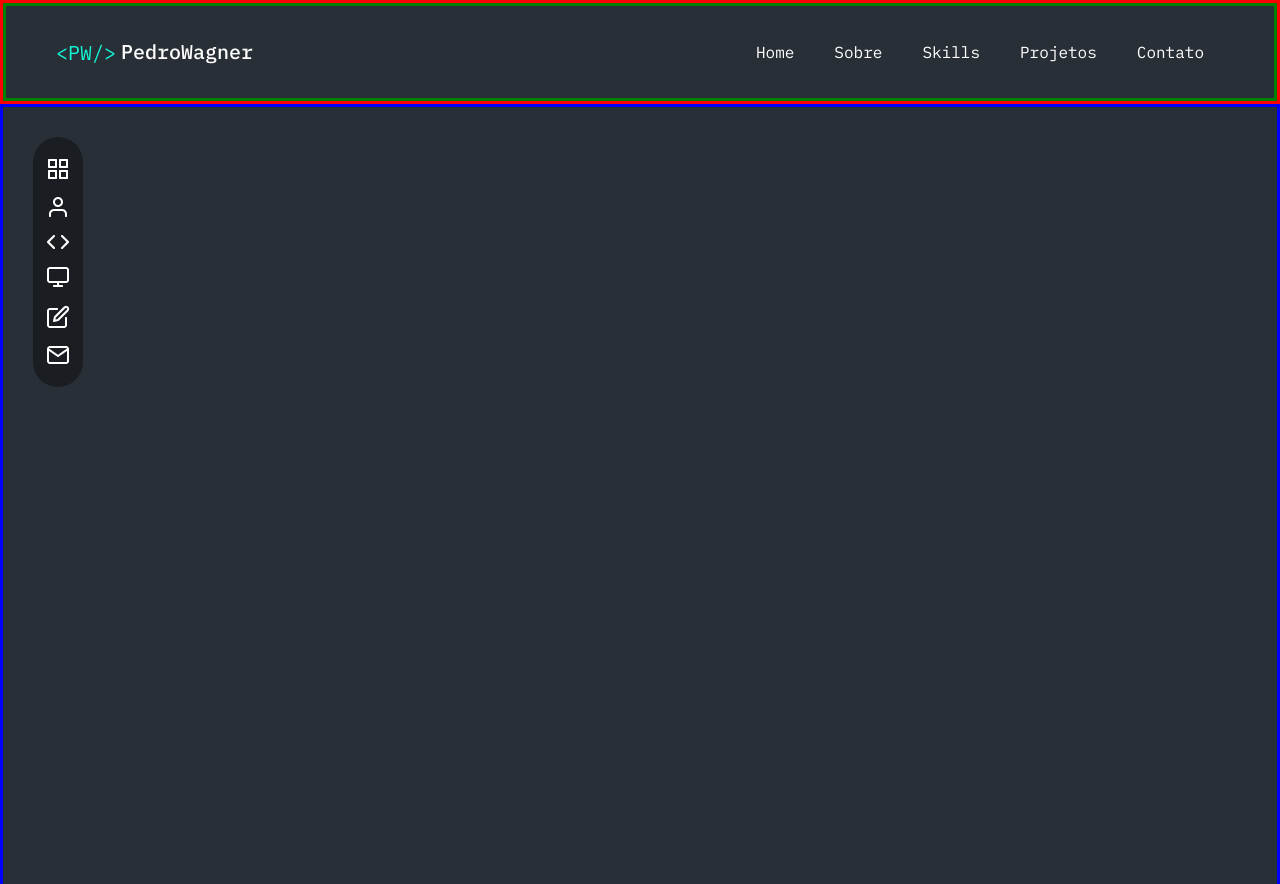
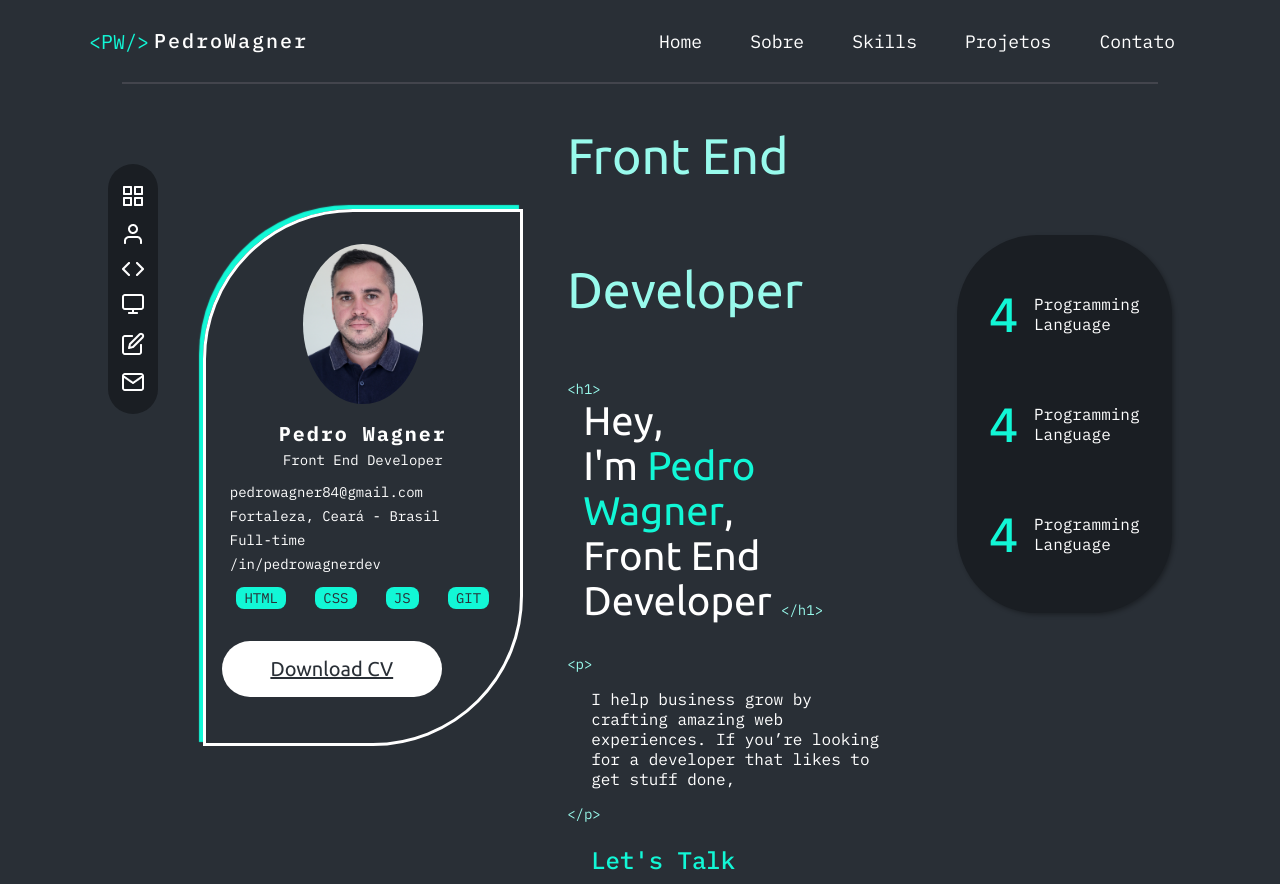
Before and after one commit to pedrowfilho/portfolio, a plain HTML site: page index.html in a window 1280 px wide. Shown: the top 884 px of the page. Drawn offline with Linux system fonts and the light colour scheme.

Commit message:
:sparkles: feat: section home

```diff
--- a/index.html
+++ b/index.html
@@ -17,14 +17,13 @@
     />
   </head>
   <body>
+
     <header class="header">
-      <div class="header-container">
-        <div class="logo">
+      <div class="header-logo">
         <span class="sinal">&lt;PW/&gt;</span
         ><a href="#"><h1>PedroWagner</h1></a>
       </div>
-
-        <nav class="menu">
+      <nav>
         <input type="checkbox" id="menu-harburguer" />
 
         <label for="menu-harburguer">
@@ -33,7 +32,7 @@
           </div>
         </label>
 
-          <ul>
+        <ul class="header-menu">
           <li><a href="#home">Home</a></li>
           <li><a href="#about">Sobre</a></li>
           <li><a href="#skills">Skills</a></li>
@@ -41,12 +40,13 @@
           <li><a href="#contact">Contato</a></li>
         </ul>
       </nav>
-      </div>
     </header>
 
+    <hr class="line">
+
     <section class="home" id="home">
-      <nav class="side-menu">
-        <ul>
+      <nav class="nav-side-menu">
+        <ul class="side-menu">
           <li>
             <a href="#"
               ><img src="./src/images/default.png" alt="icon default"
@@ -79,6 +79,68 @@
           </li>
         </ul>
       </nav>
+
+      <div class="card-profile">
+        <img src="./src/images/profile-photo-pedro.jpg" alt="" />
+        <h2>Pedro Wagner</h2>
+        <p>Front End Developer</p>
+        <div class="card-contact">
+          <p>pedrowagner84@gmail.com</p>
+          <p>Fortaleza, Ceará - Brasil</p>
+          <p>Full-time</p>
+          <p>/in/pedrowagnerdev</p>
+        </div>
+
+        <div class="buttons">
+          <span class="button-icon">html</span>
+          <span class="button-icon">css</span>
+          <span class="button-icon">JS</span>
+          <span class="button-icon">git</span>
+        </div>
+
+        <a href="#" class="btn-download">Download CV</a>
+      </div>
+
+      <div class="info">
+        <h1>Front End Developer</h1>
+
+        <span class="tag">&lt;h1&gt;</span>
+        <p>
+          Hey,<br />
+          I'm <span class="tag-text">Pedro Wagner</span>,
+        </p>
+        <p>Front End Developer <span class="tag">&lt;/h1&gt;</span></p>
+        <span class="tag-p">&lt;p&gt;</span>
+        <p class="text">
+          I help business grow by crafting amazing web experiences. If you’re
+          looking for a developer that likes to get stuff done,
+        </p>
+        <span class="tag">&lt;/p&gt;</span>
+        <span class="lets-talk"> Let's Talk </span>
+      </div>
+
+      <nav class="nav-features">
+        <ul class="card-features">
+          <li>
+            <div class="tag-features">
+              <span class="number">4</span>
+              <p class="text">Programming <br> Language</p>
+            </div>
+          </li>
+          <li>
+            <div class="tag-features">
+              <span class="number">4</span>
+              <p class="text">Programming <br> Language</p>
+            </div>
+          </li>
+          <li>
+            <div class="tag-features">
+              <span class="number">4</span>
+              <p class="text">Programming <br> Language</p>
+            </div>
+          </li>
+        </ul>
+      </nav>
     </section>
 
     <section class="about" id="about">Sobre</section>
--- a/src/css/menu.css
+++ b/src/css/menu.css
@@ -1,31 +1,33 @@
-.header .menu ul {
+.header-menu {
   display: flex;
-  /* gap: 20px; */
+  justify-content: space-between;
+  align-items: center;
+  gap: 16px;
+  margin-right: 25px;
 }
 
-.header .menu ul li a {
-  font-size: 1.6rem;
-  font-weight: 400;
+.header-menu li a {
+  font-size: 1.8rem;
   color: var(--white);
-  padding: 8px 20px;
+  padding: 8px 16px;
   transition: 0.3s;
   border-radius: 50px;
 }
 
-.header .menu ul li a:hover {
+.header-menu li a:hover {
   background-color: var(--brand1);
 }
 
 /* ------------------ RESPONSIVO ----------------- */
 
-.menu .menu2 {
+.header .menu2 {
   display: none;
   width: 60px;
   height: 60px;
   align-self: flex-end;
 }
 
-.header-container .menu label {
+.header label {
   display: flex;
   flex-direction: column;
 }
@@ -60,52 +62,55 @@
   bottom: -10px;
 }
 
-.menu input {
+.header input {
   display: none;
 }
 
-.menu input:checked ~ label .hamburguer {
+.header input:checked ~ label .hamburguer {
   transform: rotate(45deg);
 }
 
-.menu input:checked ~ label .hamburguer:before {
+.header input:checked ~ label .hamburguer:before {
   transform: rotate(90deg);
   top: 0;
 }
 
-.menu input:checked ~ label .hamburguer:after {
+.header input:checked ~ label .hamburguer:after {
   transform: rotate(90deg);
   bottom: 0;
 }
 
 @media (max-width: 900px) {
-  .menu .menu2 {
+  .header .menu2 {
     display: block;
   }
 
-  .header .menu ul {
+  .header-menu {
     display: none;
   }
 
-  .menu input:checked ~ ul {
+  .header input:checked ~ .header-menu {
     display: block;
   }
 
-  .header-container .menu {
+  .header .header-menu {
     position: absolute;
-    top: 20px;
-    right: 30px;
+    top: 80px;
+    right: 50px;
     z-index: 1; /* posiciona o menu por cima de tudo que tem na página */
   }
 
-  .header-container .menu ul {
-    width: 200px;
-    /* padding: 20px; */
+  .header .header-menu {
+    width: 160px;
+    padding: 10px;
+    background-color: var(--white);
+    border-radius: 20px;
   }
-ag
-  .header-container .menu ul a {
+
+  .header .header-menu li a {
     text-align: center;
-    padding: 20px;
+    padding: 10px;
     display: block;
+    color: var(--bgcolor1);
   }
 }
--- a/src/css/reset.css
+++ b/src/css/reset.css
@@ -9,10 +9,6 @@ html {
   scroll-behavior: smooth;
 }
 
-body {
-  max-width: 1440px;
-}
-
 a {
   text-decoration: none;
 }
--- a/src/css/style.css
+++ b/src/css/style.css
@@ -1,87 +1,263 @@
 body {
-  margin: 0 auto;
   display: flex;
   flex-direction: column;
-  justify-content: center;
-  /* align-items: center; */
-  /* height: 100vh; */
+  width: 90%;
+  margin: 0 auto;
+  background-color: var(--bgcolor1);
+  color: var(--white);
 }
 
 /* ------------------ HEADER ----------------- */
 
-.header{
-  border: 3px solid red;
-  background-color: var(--bgcolor1);
+.header {
+  display: flex;
+  justify-content: space-between;
+  align-items: center;
+  padding: 20px 0;
+  font-family: var(--font-ibm-plex-mono);
 }
 
-.header .header-container {
-  border: 3px solid green;
-  display: flex;
-  padding: 25px 50px;
-  justify-content: space-between;
-  align-items: center;
-  min-height: 75px; /* para não ficar estranho no mobile */
-  font-family: var(--font-ibm-plex-mono);
-  color: var(--white);
-  /* border-bottom: 1px solid var(--grey); */
-}
-
-.header .logo {
+.header-logo {
   display: flex;
   align-items: center;
   gap: 5px;
+  margin-left: 25px;
 }
 
-.header .logo h1 {
+.header-logo h1 {
+  font-size: 2rem;
   font-weight: 500;
   line-height: 42px;
-  transition: 0.3s;
+  letter-spacing: 2px;
+  color: var(--white);
 }
 
-.header .logo a:hover h1{
+.header-logo .sinal {
   color: var(--brand1);
-}
-
-.header .logo h1,
-.header .logo .sinal {
   font-size: 2rem;
 }
 
-
-.header .logo .sinal {
-  color: var(--brand1);
-}
-
-.header .logo a {
-  color: var(--white);
+.line {
+  width: 90%;
+  border: 1px solid #43454D;
+  align-self: center;
 }
 
 /* ------------------ HOME ----------------- */
 
 .home {
-  border: 3px solid blue;
+  display: flex;
+  justify-content: space-evenly;
+  align-items: flex-start;
   background-color: var(--bgcolor1);
   height: 100vh;
 }
 
-.home .side-menu {
+.nav-side-menu {
+  display: flex;
+  align-items: flex-start;
+  align-self: flex-start;
+  margin-top: 80px;
+}
+
+.side-menu {
   background-color: var(--bgcolor2);
   width: 48px;
   height: 250px;
   display: flex;
+  flex-direction: column;
   justify-content: center;
   align-items: center;
   padding: 8px 25px;
-  margin: 30px 0 0 30px;
   border-radius: 40px;
+  gap: 16px;
 }
 
-.home .side-menu ul {
+.info {
   display: flex;
   flex-direction: column;
+  align-items: flex-start;
+  max-width: 30%;
+  align-self: center;
+  font-family: var(--font-ubuntu);
+}
+
+.info h1 {
+  color: var(--brand2, #98faec);
+  font-family: var(--font-ubuntu);
+  font-size: 5rem;
+  font-weight: 400;
+  line-height: 134px;
+  margin-bottom: 24px;
+}
+
+.info .tag {
+  color: var(--brand2, #98faec);
+  font-family: var(--font-ibm-plex-mono);
+  font-size: 1.4rem;
+  font-weight: 400;
+  line-height: 18px;
+  text-transform: lowercase;
+}
+
+.info .tag-text {
+  color: var(--brand1, #12f7d6);
+  font-family: Ubuntu;
+  font-size: 4rem;
+  font-weight: 400;
+}
+
+.info p {
+  color: var(--white, #fff);
+  font-family: var(--font-ubuntu);
+  font-size: 4rem;
+  font-style: normal;
+  font-weight: 400;
+  line-height: 45px;
+  padding: 0 16px;
+}
+
+.info .tag-p {
+  color: var(--brand2, #98faec);
+  font-family: var(--font-ibm-plex-mono);
+  font-size: 1.4rem;
+  font-weight: 400;
+  line-height: 18px;
+  margin-top: 32px;
+}
+
+.info .text {
+  color: var(--white, #fff);
+  font-family: var(--font-ibm-plex-mono);
+  font-size: 1.6rem;
+  font-style: normal;
+  line-height: 20px;
+  padding: 0 24px;
+  margin: 16px 0;
+}
+
+.info .lets-talk {
+  color: var(--brand1, #12f7d6);
+  font-family: var(--font-ibm-plex-mono);
+  font-size: 2.4rem;
+  font-style: normal;
+  font-weight: 500;
+  line-height: 42px;
+  text-transform: capitalize;
+  padding: 0 24px;
+  margin-top: 16px;
+}
+
+.card-profile {
+  border: 3px solid var(--white);
+  box-shadow: -4px -4px 1px var(--brand1);
+  display: inline-flex;
+  width: 320px;
+  height: auto;
+  flex-direction: column;
+  justify-content: flex-start;
+  align-self: flex-end;
+  text-align: center;
+  margin-bottom: 12%;
+  padding: 16px;
+  border-radius: 150px 0 150px 0;
+  font-family: var(--font-ibm-plex-mono);
+}
+
+.card-profile img {
+  width: 120px;
+  height: auto;
+  border-radius: 50%;
+  margin: 16px auto 16px;
+}
+
+.card-profile h2 {
+  font-size: 2rem;
+  letter-spacing: 2px;
+  margin-bottom: 4px;
+}
+
+.card-profile p {
+  font-size: 1.4rem;
+  margin-bottom: 6px;
+}
+
+.card-contact {
+  text-align: left;
+  padding: 8px;
+}
+
+.buttons {
+  display: flex;
+  justify-content: flex-start;
+  align-items: center;
+  padding: 0 8px;
+  gap: 16px;
+}
+
+.buttons .button-icon {
+  background-color: var(--brand1);
+  color: var(--bgcolor1);
+  padding: 2px 8px;
+  border-radius: 8px;
+  font-size: 1.4rem;
+  margin: 0 auto;
+  text-transform: uppercase;
+  margin-bottom: 32px;
+}
+
+.btn-download {
+  background-color: var(--white);
+  font-family: var(--font-ubuntu);
+  font-size: 20px;
+  display: inline-block;
+  width: 220px;
+  color: var(--bgcolor1);
+  padding: 16px 30px;
+  border-radius: 32px;
+  margin-bottom: 30px;
+  text-decoration: underline;
+  transition: 0.3s;
+}
+
+.nav-features {
+  display: flex;
+  align-items: flex-start;
+  align-self: center;
+  margin-bottom: 120px;
+}
+
+.card-features {
+  display: flex;
+  padding: 48px 32px;
+  flex-direction: column;
+  gap: 48px;
+  border-radius: 80px;
+  background: var(--bgcolor2, #1a1e23);
+  box-shadow: 2px 2px 4px 0px rgba(0, 0, 0, 0.3);
+}
+
+.tag-features {
+  display: flex;
   justify-content: center;
   align-items: center;
   gap: 16px;
+}
+
+.tag-features .text {
+  color: var(--white, #fff);
+  font-family: var(--font-ibm-plex-mono);
+  font-size: 16px;
+  font-weight: 400;
+  line-height: 20px;
+}
+
+.tag-features .number {
+  color: var(--brand1, #12f7d6);
+  font-family: var(--font-ibm-plex-mono);
+  font-size: 48px;
+  font-weight: 500;
+  line-height: 62px;
 }
 
 /* ------------------ ABOUT ----------------- */
```
Also changed, not shown: src/images/contact2.png (added), src/images/linkedin.png, src/images/linkedin.svg (added), src/images/profile-photo-pedro.jpg (added), src/images/profile-photo.png (added). Lines whose indentation alone changed are shown as unchanged.
